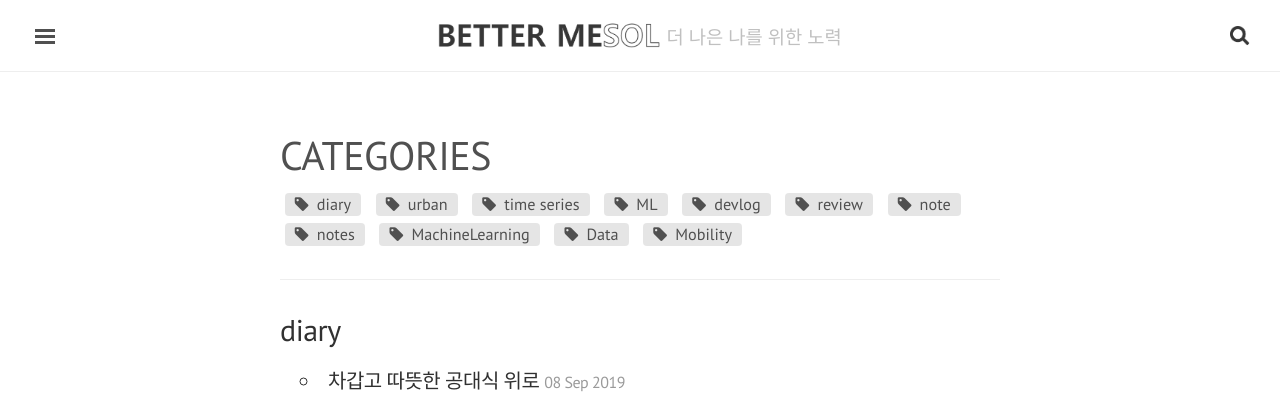
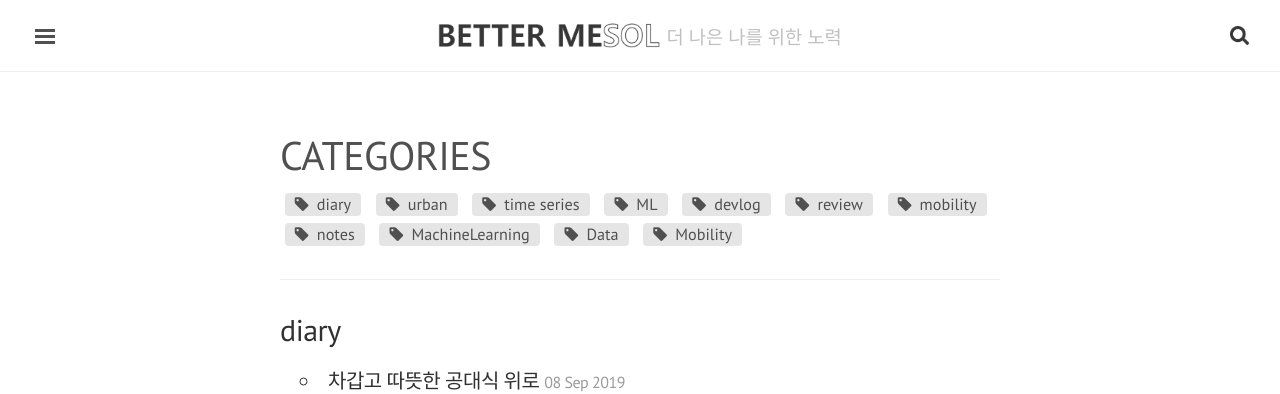
Before and after one commit to bettermesol/bettermesol.github.io, a Jekyll site: the page built from blog/categories.html, in a window 1280 px wide and 1400 px high. Shown: the top 394 px of the window. Built offline with Jekyll 4.4.1, drawn with Linux system fonts in a browser that asks for light colours; nearby versions of some CDN libraries.

Commit message:
Update 2019-10-16-demand-responsive transport.md

```diff
--- a/_posts/2019-10-16-demand-responsive transport.md
+++ b/_posts/2019-10-16-demand-responsive transport.md
@@ -3,8 +3,8 @@ title: "DRT (demand-responsive transport)"
 excerpt: "수요응답형 교통체계"
 last_modified_at: 2019-10-16T16:20:02-05:00
 categories:
-  - note
-tags: [mobility]
+  - mobility
+tags: [mobility, DRT, notes]
 
 toc : # true
 toc_label : # "toc_label"
```
